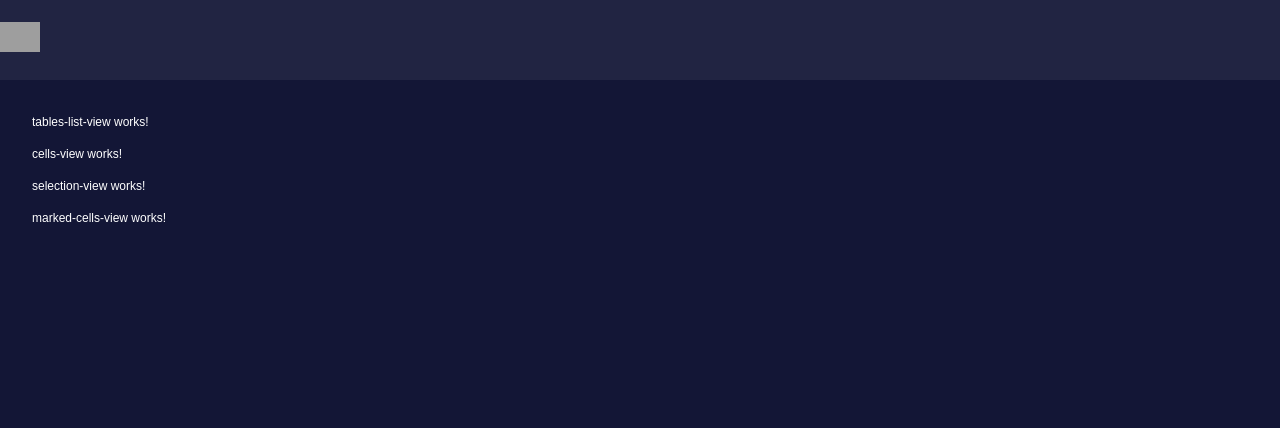
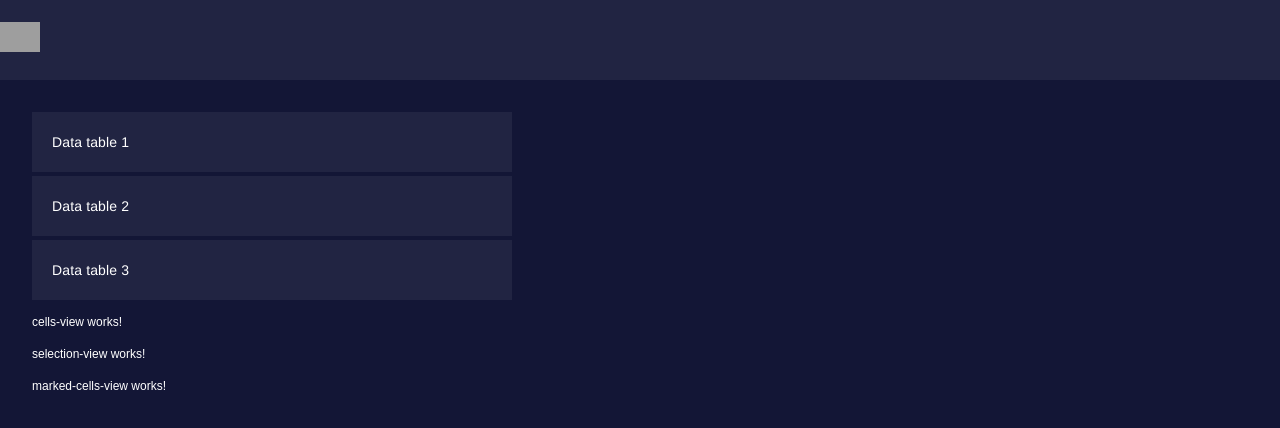
Before and after one commit to akshaykhanna/ExcelRegionSelection, an Angular app: page / in a window 1280 px wide. Shown: the top 428 px of the page. Built offline with nearby package versions, Linux system fonts and the light colour scheme; grey boxes are pictures that could not be loaded.

Commit message:
Create ui of tables-list-view

```diff
--- a/src/app/tables-list-view/tables-list-view.component.css
+++ b/src/app/tables-list-view/tables-list-view.component.css
@@ -0,0 +1,20 @@
+ul {
+  list-style-type: none;
+  padding: 0;
+  margin: 0;
+}
+.list-item {
+  width: 480px;
+  height: 60px;
+  background-color: #212442;
+  margin: 4px 0;
+  padding: 20px;
+  box-sizing: border-box;
+  font-family: Helvetica Neue;
+  font-size: 14px;
+  font-style: normal;
+  font-weight: 400;
+  line-height: 20px;
+  letter-spacing: 0.01em;
+  text-align: left;
+}
--- a/src/app/tables-list-view/tables-list-view.component.html
+++ b/src/app/tables-list-view/tables-list-view.component.html
@@ -1 +1,5 @@
-<div>tables-list-view works!</div>
+<ul>
+  <li *ngFor="let tableName of dataTablesString">
+    <div class="list-item">{{ tableName }}</div>
+  </li>
+</ul>
--- a/src/app/tables-list-view/tables-list-view.component.ts
+++ b/src/app/tables-list-view/tables-list-view.component.ts
@@ -6,7 +6,11 @@ import { Component, OnInit } from '@angular/core';
   styleUrls: ['./tables-list-view.component.css']
 })
 export class DataTablesListComponent implements OnInit {
-
+  dataTablesString = [
+    'Data table 1',
+    'Data table 2',
+    'Data table 3',
+ ]
   constructor() { }
 
   ngOnInit() {
```
